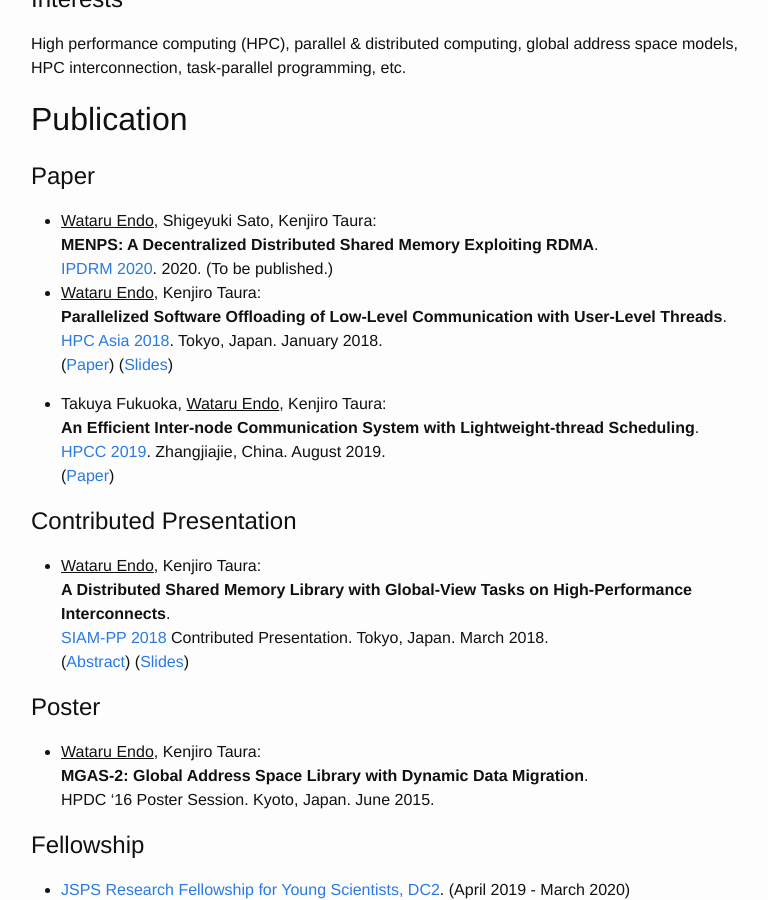
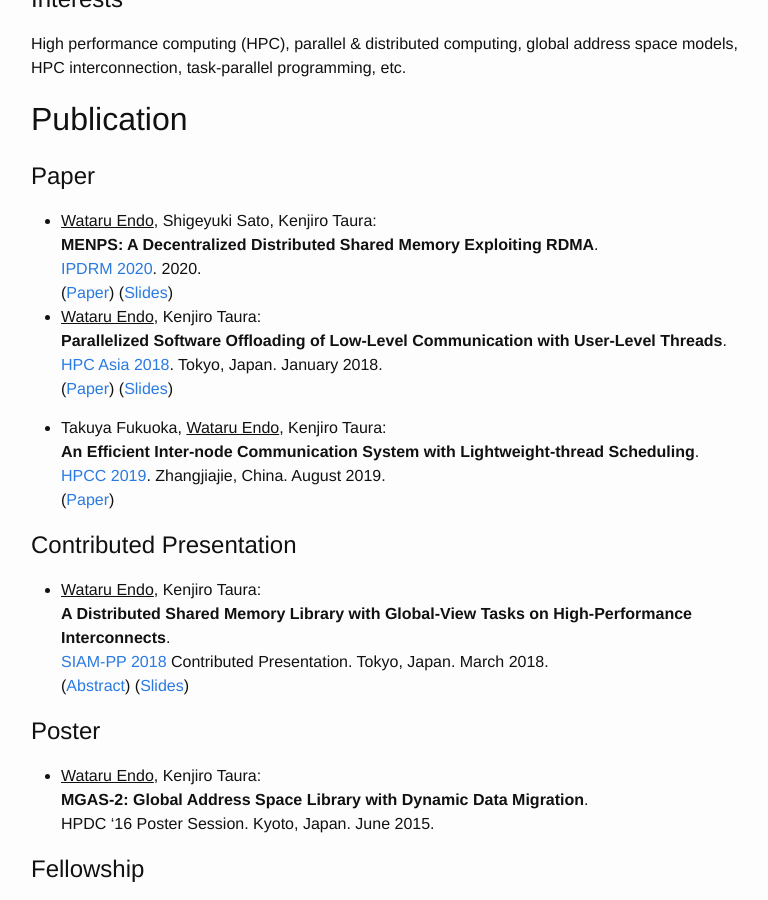
Before and after one commit to endowataru/endowataru.github.io, a Jekyll site: the page built from index.md, in a window 1280 px wide and 900 px high, scrolled down 1030 px. Shown: the whole window, without its empty margins (239-1007 px from the left). Built offline with Jekyll 4.4.1, drawn with Linux system fonts in a browser that asks for light colours.

Commit message:
Add slides of IPDRM 2020

```diff
--- a/index.md
+++ b/index.md
@@ -45,7 +45,9 @@ HPC interconnection, task-parallel programming, etc.
 
 - <u>Wataru Endo</u>, Shigeyuki Sato, Kenjiro Taura:
   __MENPS: A Decentralized Distributed Shared Memory Exploiting RDMA__.
-  [IPDRM 2020](https://ipdrm.github.io/). 2020. (To be published.)
+  [IPDRM 2020](https://ipdrm.github.io/). 2020.
+  ([Paper](https://doi.org/10.1109/IPDRM51949.2020.00006))
+  ([Slides](/pub/20201113_ipdrm_slides.pdf))
 - <u>Wataru Endo</u>, Kenjiro Taura:
   __Parallelized Software Offloading of Low-Level Communication with User-Level Threads__.
   [HPC Asia 2018](http://sighpc.ipsj.or.jp/HPCAsia2018/). Tokyo, Japan. January 2018.
```
Also changed, not shown: ja.md (+3 -1 lines), 1 other file.
